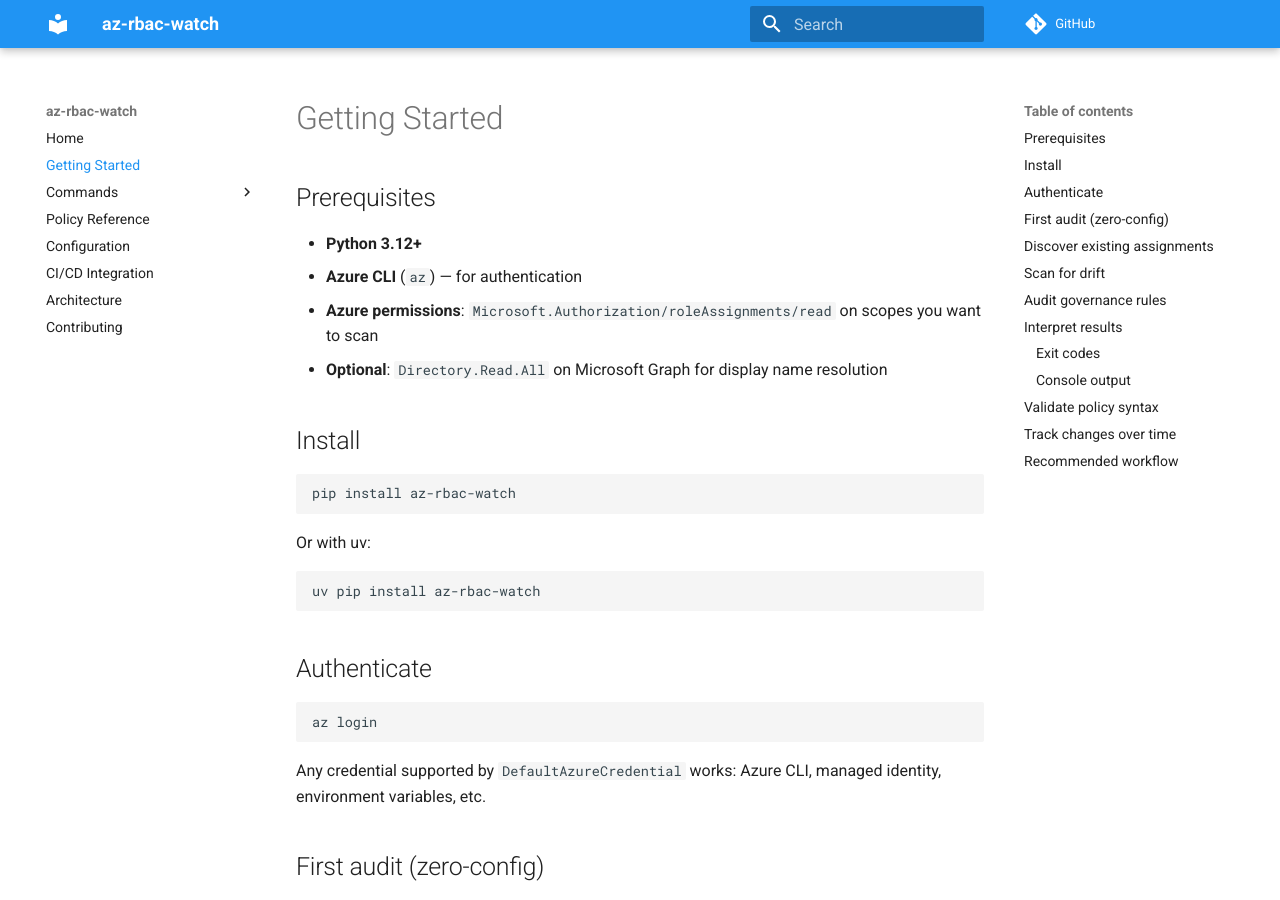
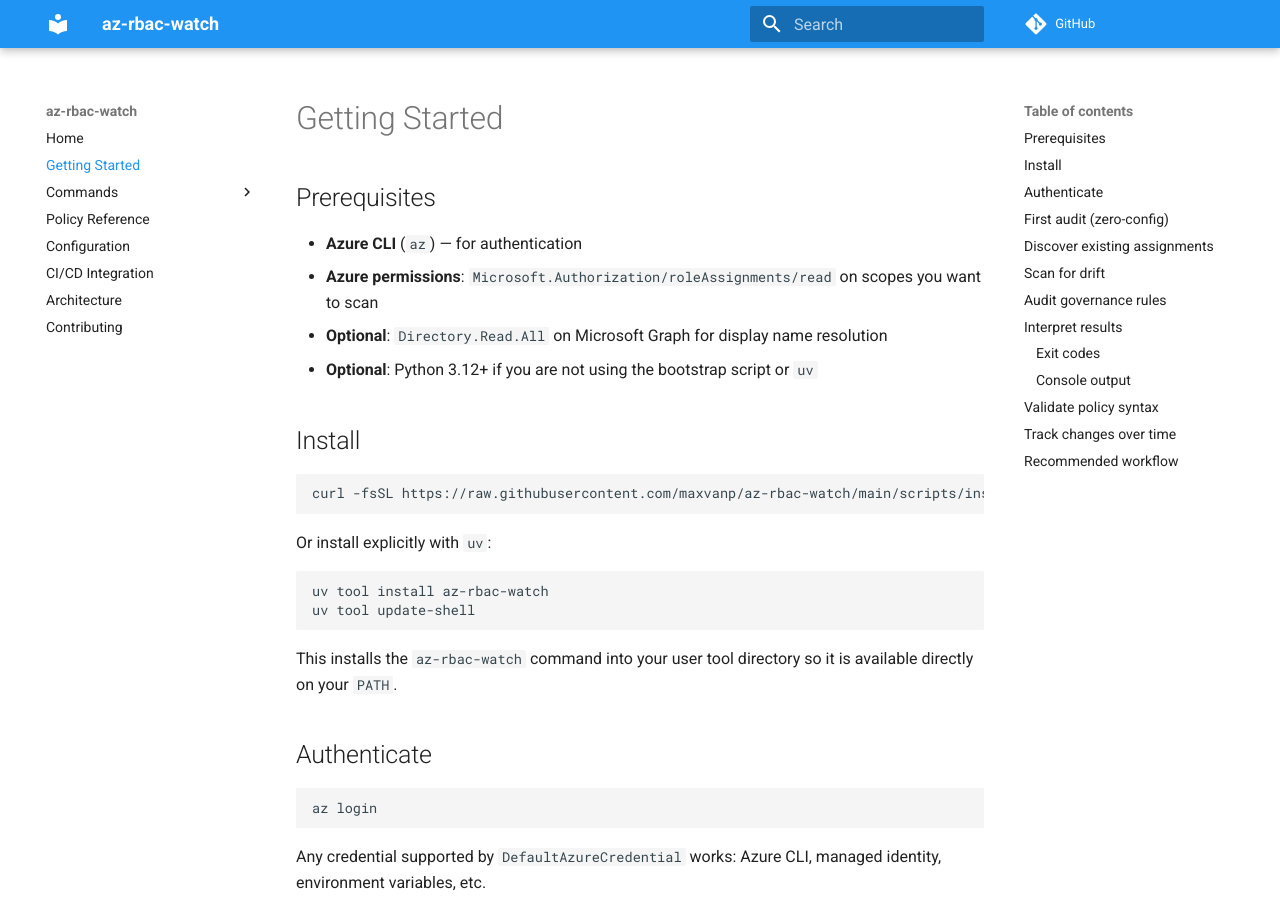
Before and after one commit to maxvanp/az-rbac-watch, an MkDocs documentation site: the page built from docs/getting-started.md, in a window 1280 px wide and 900 px high. Built offline with MkDocs 1.6.1 and Material for MkDocs 9.7.7, drawn with Linux system fonts in a browser that asks for light colours; comment, search, counter and statistics services are not loaded.

Commit message:
feat: add uv-first installer bootstrap

````diff
--- a/docs/getting-started.md
+++ b/docs/getting-started.md
@@ -2,22 +2,25 @@
 
 ## Prerequisites
 
-- **Python 3.12+**
 - **Azure CLI** (`az`) — for authentication
 - **Azure permissions**: `Microsoft.Authorization/roleAssignments/read` on scopes you want to scan
 - **Optional**: `Directory.Read.All` on Microsoft Graph for display name resolution
+- **Optional**: Python 3.12+ if you are not using the bootstrap script or `uv`
 
 ## Install
 
 ```bash
-pip install az-rbac-watch
+curl -fsSL https://raw.githubusercontent.com/maxvanp/az-rbac-watch/main/scripts/install.sh | sh
 ```
 
-Or with uv:
+Or install explicitly with `uv`:
 
 ```bash
-uv pip install az-rbac-watch
+uv tool install az-rbac-watch
+uv tool update-shell
 ```
+
+This installs the `az-rbac-watch` command into your user tool directory so it is available directly on your `PATH`.
 
 ## Authenticate
 
````
Also changed, not shown: CHANGELOG.md (+6 -0 lines), README.md (+16 -6 lines), docs/index.md (+3 -1 lines), 2 other files.
